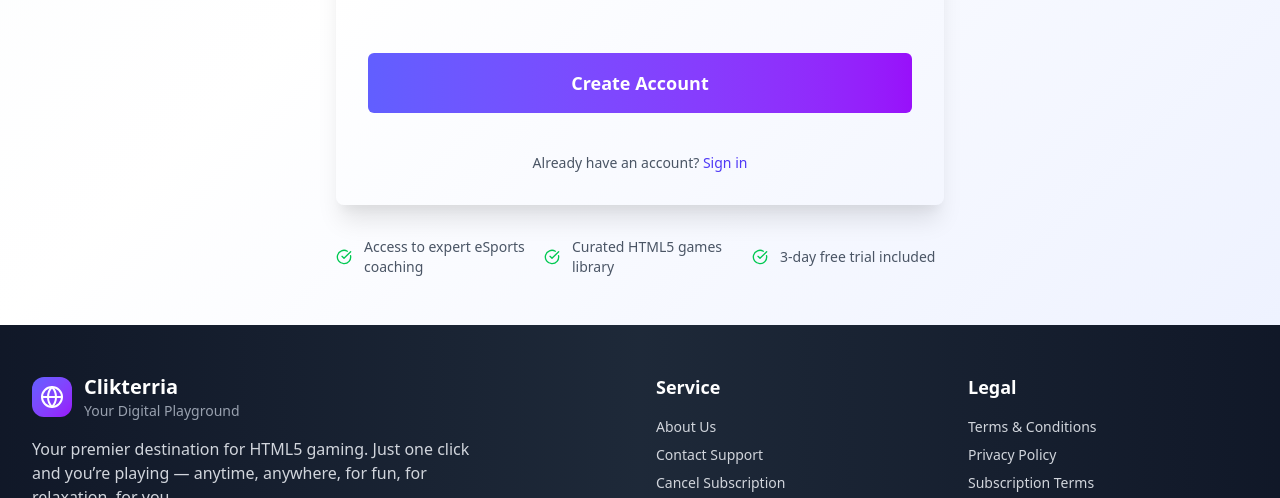
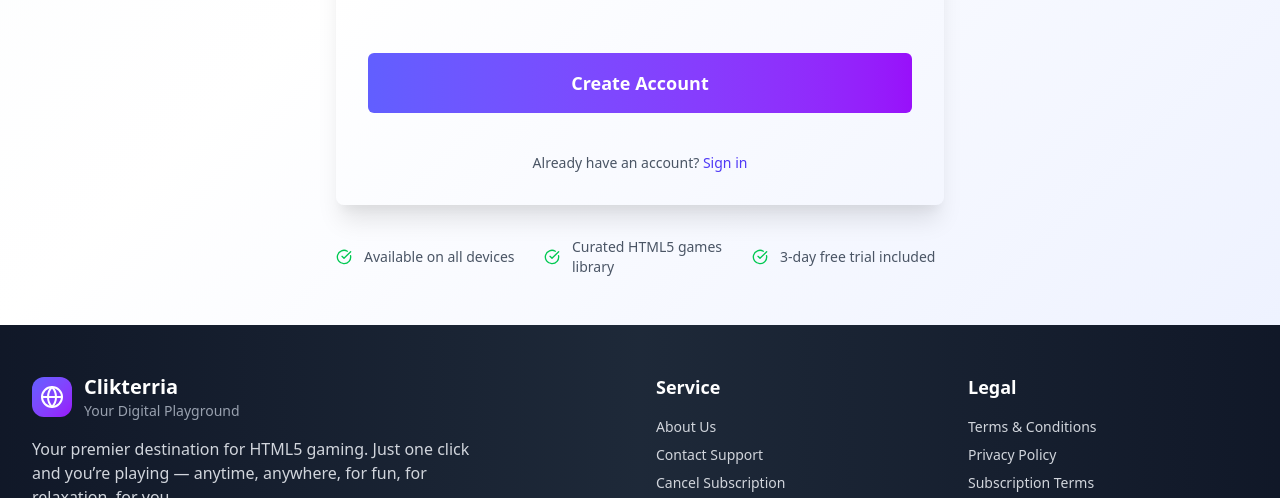
Before and after one commit to adavice/clikterria.com, a website: page signup.html in a window 1280 px wide. Shown: the part 993-1491 px from the top of the page. Drawn offline with nearby package versions, Linux system fonts and the light colour scheme.

Commit message:
Update signup.html

```diff
--- a/signup.html
+++ b/signup.html
@@ -1085,7 +1085,7 @@
                 >
                   <path d="M21.801 10A10 10 0 1 1 17 3.335"></path>
                   <path d="m9 11 3 3L22 4"></path></svg
-                ><span>Access to expert eSports coaching</span>
+                ><span>Available on all devices</span>
               </div>
               <div class="flex items-center gap-3 text-sm text-gray-600">
                 <svg
```
